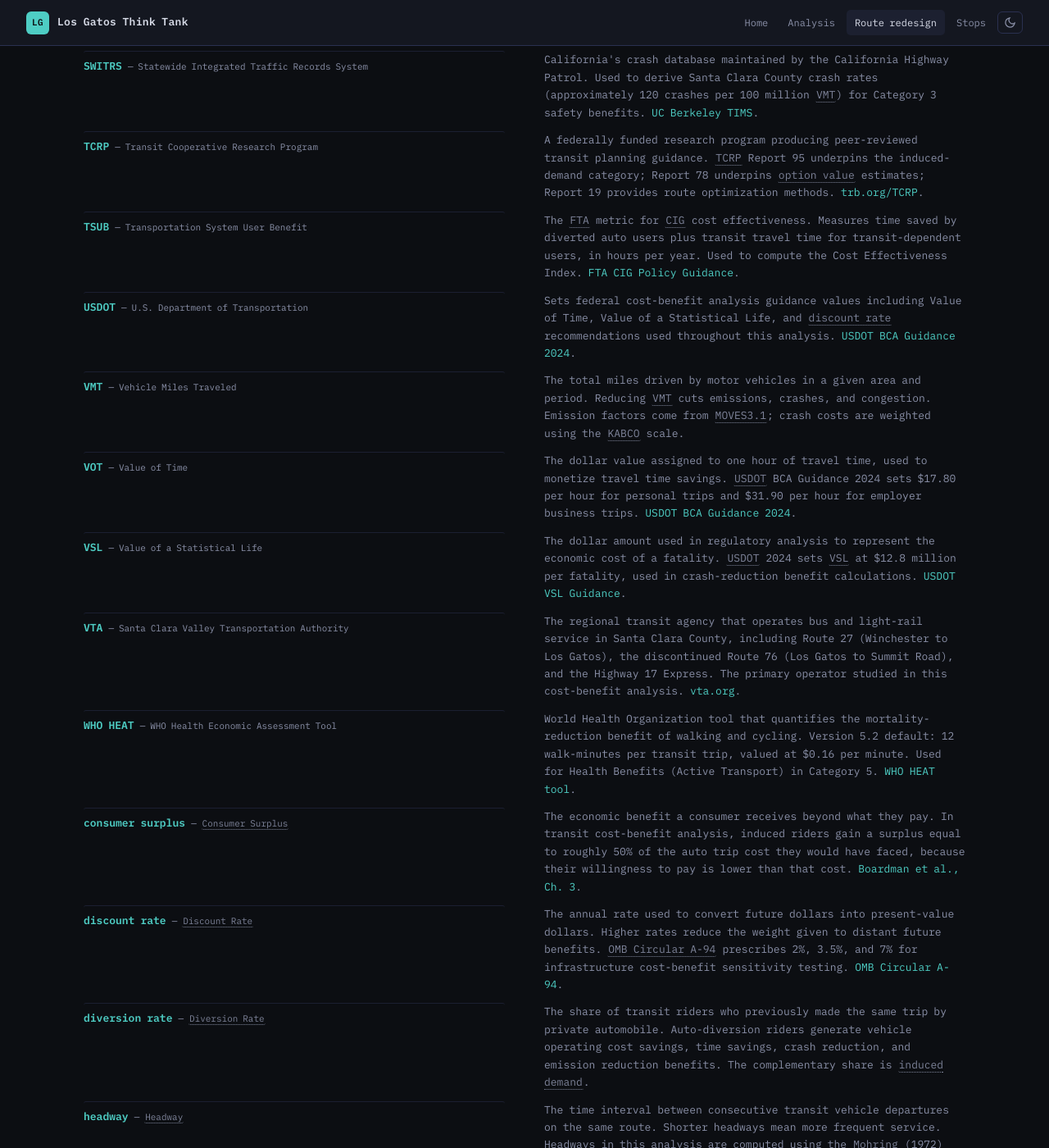
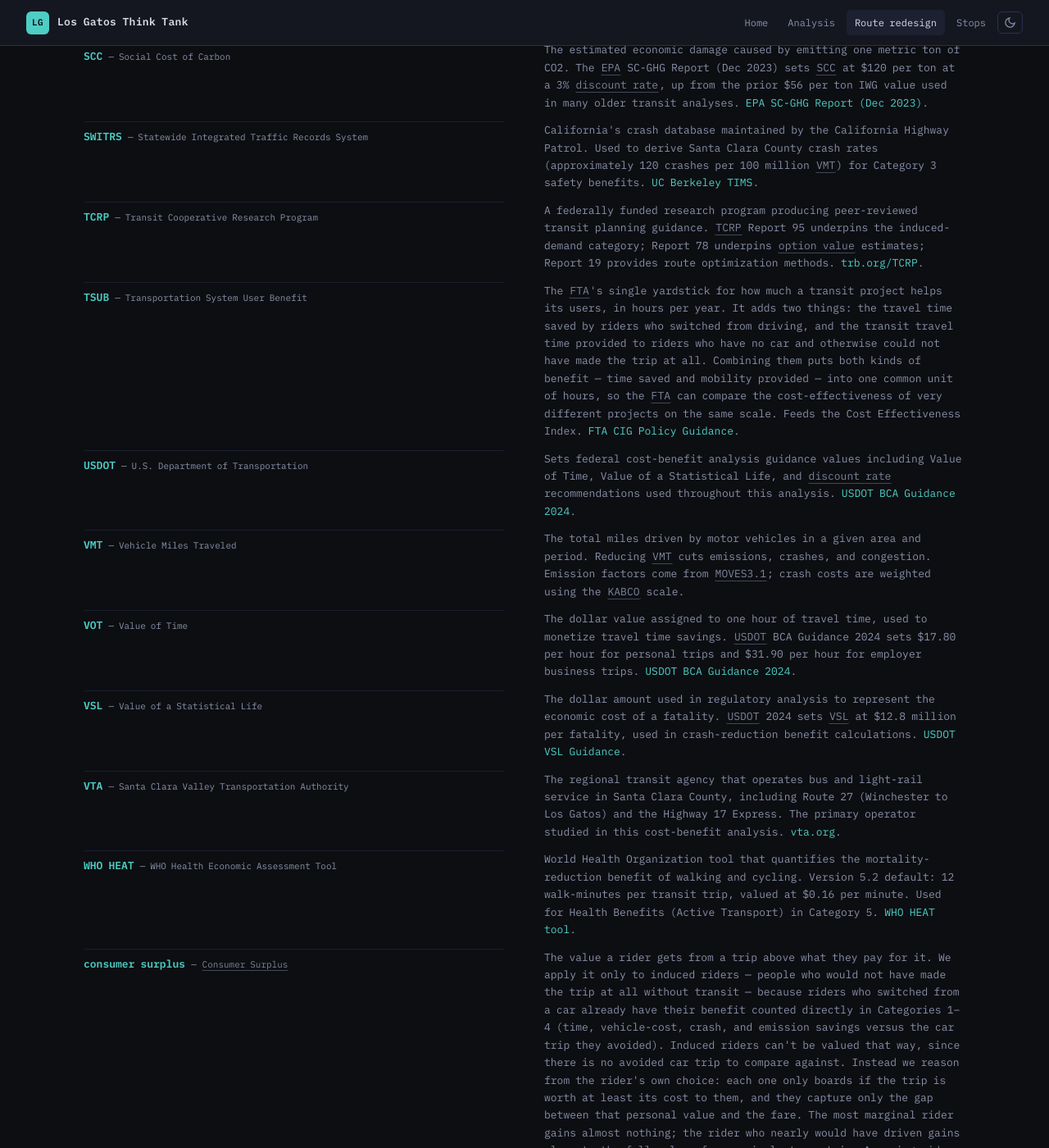
Before and after one commit to SashaDoesCS/test-repository, a Jekyll site: the page docs/los-gatos-transit/route-redesign.html, which Jekyll copies as it is, in a window 1280 px wide and 1400 px high, scrolled down 11281 px. Shown: the whole window at 82% size. Built offline with Jekyll 4.4.1, drawn with Linux system fonts in a browser that asks for light colours; some of the changed text lies outside the part shown.

Commit message:
Add files via upload

```diff
--- a/docs/assets/glossary.js
+++ b/docs/assets/glossary.js
@@ -34,7 +34,7 @@
   },
   "CEI": {
     full: "Cost Effectiveness Index",
-    body: "Annual net project cost divided by annualized user benefits in TSUB-hours. The FTA CIG threshold is below $2 per TSUB-hr for Medium-High rating and below $4 for Medium. Required for federal Capital Investment Grant applications.",
+    body: "Annual net project cost divided by the user benefits it buys, measured in hours of travel time saved or provided (TSUB-hours). In plain terms: how many dollars does the project spend to deliver one hour of user benefit? Lower is better. The FTA uses this number to rate Capital Investment Grant applications — below $2 per benefit-hour earns a Medium-High rating, below $4 a Medium rating — so a project can be compared directly against funded projects elsewhere.",
     link: "https://www.transit.dot.gov/CIG",
     linkText: "FTA CIG Policy Guidance"
   },
@@ -52,7 +52,7 @@
   },
   "consumer surplus": {
     full: "Consumer Surplus",
-    body: "The economic benefit a consumer receives beyond what they pay. In transit cost-benefit analysis, induced riders gain a surplus equal to roughly 50% of the auto trip cost they would have faced, because their willingness to pay is lower than that cost.",
+    body: "The value a rider gets from a trip above what they pay for it. We apply it only to induced riders — people who would not have made the trip at all without transit — because riders who switched from a car already have their benefit counted directly in Categories 1–4 (time, vehicle-cost, crash, and emission savings versus the car trip they avoided). Induced riders can't be valued that way, since there is no avoided car trip to compare against. Instead we reason from the rider's own choice: each one only boards if the trip is worth at least its cost to them, and they capture only the gap between that personal value and the fare. The most marginal rider gains almost nothing; the rider who nearly would have driven gains close to the full value of an equivalent car trip. Assuming riders are spread evenly across that range, the average induced rider gains about half (50%) the value of a comparable car trip — the area of the standard demand-curve triangle.",
     link: "https://www.cambridge.org/us/universitypress/subjects/economics/public-economics-and-public-policy/cost-benefit-analysis-concepts-and-practice-5th-edition",
     linkText: "Boardman et al., Ch. 3"
   },
@@ -114,7 +114,7 @@
   },
   "LGHS": {
     full: "Los Gatos High School",
-    body: "Los Gatos High School, a major trip generator in the study area and the anchor institution for school-trip demand modeling. Route 76 was maintained in part for LGHS student access before discontinuation in June 2010."
+    body: "Los Gatos High School, a major trip generator in the study area and the anchor institution for school-trip demand modeling."
   },
   "Mohring": {
     full: "Mohring (1972) Wait-Time Formula",
@@ -156,7 +156,9 @@
   },
   "PV": {
     full: "Present Value",
-    body: "The current worth of a future sum of money, discounted at a chosen rate to reflect the time value of money. See also: NPV, discount rate, BCR."
+    body: "Economically, receiving money immediately is considered more valuable than receiving money in the future. OMB Circular A-94 provides discount rates to estimate the current worth of a future sum of money — in this case, the costs and benefits of Route 27. See also: NPV, discount rate, BCR.",
+    link: "https://whitehouse.gov/wp-content/uploads/2023/11/CircularA-94.pdf",
+    linkText: "OMB Circular A-94"
   },
   "SCC": {
     full: "Social Cost of Carbon",
@@ -178,7 +180,7 @@
   },
   "TSUB": {
     full: "Transportation System User Benefit",
-    body: "The FTA metric for CIG cost effectiveness. Measures time saved by diverted auto users plus transit travel time for transit-dependent users, in hours per year. Used to compute the Cost Effectiveness Index.",
+    body: "The FTA's single yardstick for how much a transit project helps its users, in hours per year. It adds two things: the travel time saved by riders who switched from driving, and the transit travel time provided to riders who have no car and otherwise could not have made the trip at all. Combining them puts both kinds of benefit — time saved and mobility provided — into one common unit of hours, so the FTA can compare the cost-effectiveness of very different projects on the same scale. Feeds the Cost Effectiveness Index.",
     link: "https://www.transit.dot.gov/CIG",
     linkText: "FTA CIG Policy Guidance"
   },
@@ -206,7 +208,7 @@
   },
   "VTA": {
     full: "Santa Clara Valley Transportation Authority",
-    body: "The regional transit agency that operates bus and light-rail service in Santa Clara County, including Route 27 (Winchester to Los Gatos), the discontinued Route 76 (Los Gatos to Summit Road), and the Highway 17 Express. The primary operator studied in this cost-benefit analysis.",
+    body: "The regional transit agency that operates bus and light-rail service in Santa Clara County, including Route 27 (Winchester to Los Gatos) and the Highway 17 Express. The primary operator studied in this cost-benefit analysis.",
     link: "https://www.vta.org",
     linkText: "vta.org"
   },
```
Also changed, not shown: docs/assets/transit-index.css (+68 -0 lines).
